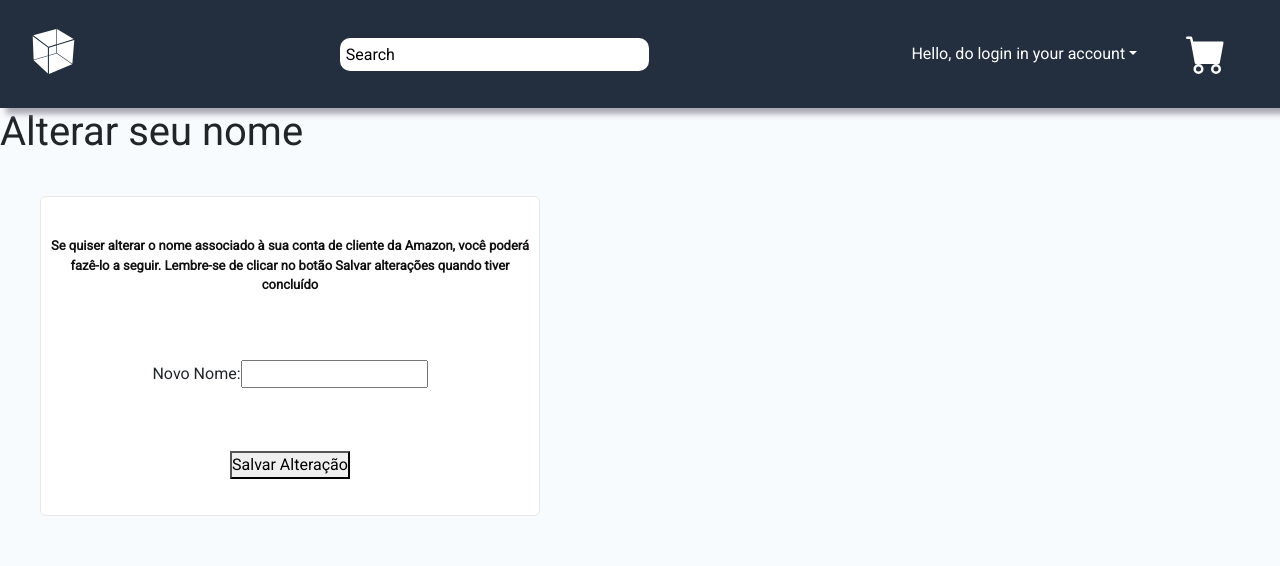
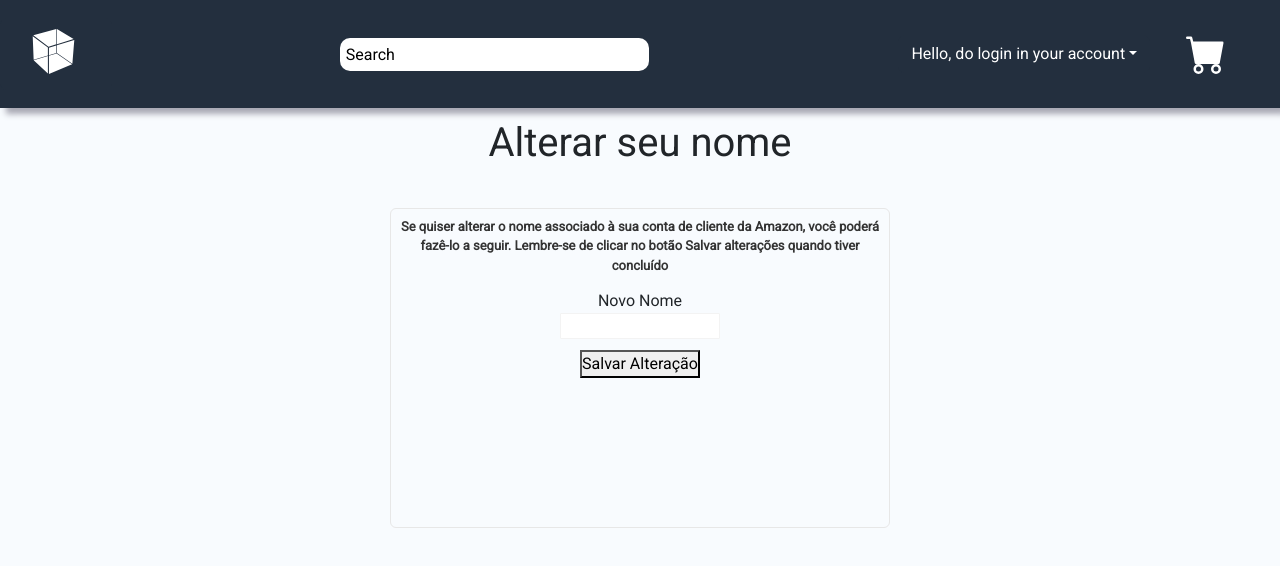
Before and after one commit to VitorKreis/Amazon, a React (Create React App) app in the folder front-end/: page /editName in a window 1280 px wide. Shown: the top 566 px of the page. Built offline with nearby package versions, Linux system fonts and the light colour scheme; a web font is replaced by a local one.

Commit message:
working in edit

```diff
--- a/front-end/src/Login/account.jsx
+++ b/front-end/src/Login/account.jsx
@@ -5,15 +5,14 @@ import { getLocalStorage } from '../LocalStorage';
 
 function Account() {
   const login = JSON.parse(getLocalStorage('login'));
-  const user = JSON.parse(localStorage.getItem('user'));
-  console.log(localStorage.getItem('login'));
+  const user = localStorage.getItem('user');
   return (
         <div className="container">
             {!getLocalStorage('login') && (<Navigate to="/" replace />)}
             <ul className="list-group">
                 <li className="list-group-item">
                     <h1>Nome:</h1>
-                    {user ? <p>{user.name}</p> : <p>User</p> }
+                    {user ? <p>{user}</p> : <p>user</p>}
                     <Link to="/editName" className="button-edit" type="button">Editar</Link>
                 </li>
                 <li className="list-group-item">
--- /dev/null
+++ b/front-end/src/form/nameForm.css
@@ -0,0 +1,47 @@
+.container{
+    justify-content: center;
+    align-items: flex-start;
+}
+
+
+.container h1{
+    text-align: center;
+    padding: 1px;
+    margin: 10px;
+}
+
+
+.card{
+    justify-content: flex-start;
+    background-color:#f8fbfe;
+}
+
+
+.card p{
+    color:#333333;
+    font-size: 13px;
+}
+
+.card-input{
+    display: flexbox;
+    padding: 10px;
+    margin: 1px;
+
+}
+
+.card-input label{
+    justify-self: start;
+    align-self: flex-start;
+}
+
+.card-input input{
+    display: flex;
+    border: 1px solid #f3f3f3;
+    border-radius: 1px;
+    width: 160px;
+    transition: 0.2s;
+}
+
+.card-input input:active{
+    border: 1px solid #333333;
+}
--- a/front-end/src/form/nameForm.jsx
+++ b/front-end/src/form/nameForm.jsx
@@ -1,22 +1,23 @@
+import './nameForm.css';
 import { useState } from 'react';
-
 import { useNavigate } from 'react-router';
 
 function NameForms() {
-  const [name, setName] = useState();
+  const [name, setName] = useState('');
   const navigate = useNavigate;
-  function handleForms(e) {
+  // eslint-disable-next-line consistent-return
+  const handleForms = (e) => {
     e.preventDefault();
     localStorage.setItem('user', name);
+    if (localStorage.getItem('user')) {
+      console.log('funcionou');
+      navigate('/You');
+    } else {
+      console.log('Precisa preencher o nome ');
     }
-
-  function handleClick() {
-    if (localStorage.getItem('user')) {
-      navigate('/You');
-    }
-  }
-
+  };
   return (
+        <div className="container">
             <form onSubmit={handleForms}>
                 <h1>Alterar seu nome</h1>
                 <div className="card ">
@@ -29,13 +30,14 @@ function NameForms() {
                     </div>
                     <div className="card-input">
                         <label htmlFor="input">
-                        Novo Nome:
+                            Novo Nome
                             <input onChange={(e) => setName(e.target.value)} type="text" />
                         </label>
                     </div>
-                <button onClick={handleClick} type="submit">Salvar Alteração</button>
+                    <button type="submit">Salvar Alteração</button>
                 </div>
             </form>
+        </div>
   );
 }
 
```
Lines whose indentation alone changed are shown as unchanged.
